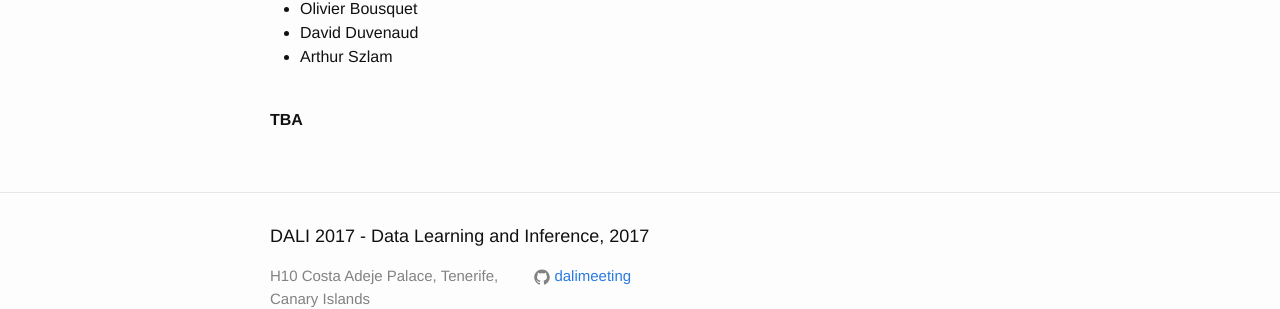
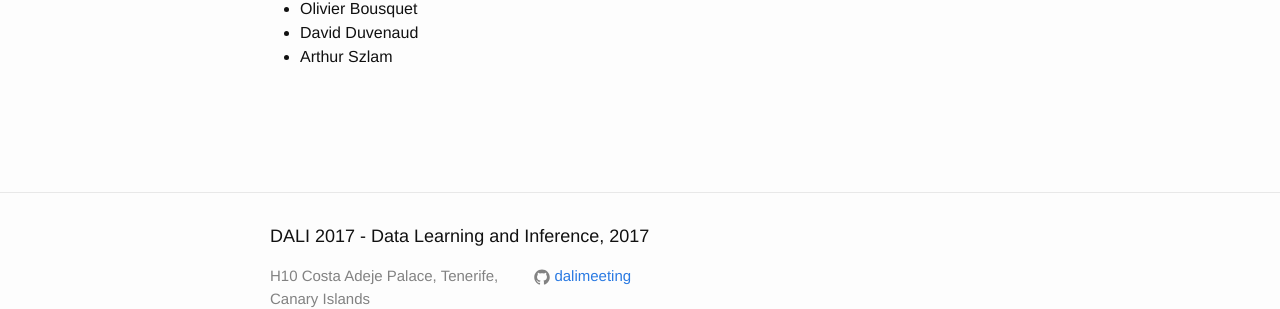
Before and after one commit to dalimeeting/dalimeeting.github.io, a Jekyll site: the page built from _posts/2017-04-18-generative-adversarial-networks.md, in a window 1280 px wide. Shown: the part 765-1074 px from the top of the page. Built offline with Jekyll 4.4.1, drawn with Linux system fonts in a browser that asks for light colours.

Commit message:
Update 2017-04-18-generative-adversarial-networks.md

```diff
--- a/_posts/2017-04-18-generative-adversarial-networks.md
+++ b/_posts/2017-04-18-generative-adversarial-networks.md
@@ -16,7 +16,7 @@ organizers:
 room:
 show_abstracts: false
 talks:
-- title: TBA
+- title:
   speaker:
   youtube:
   start:
```
